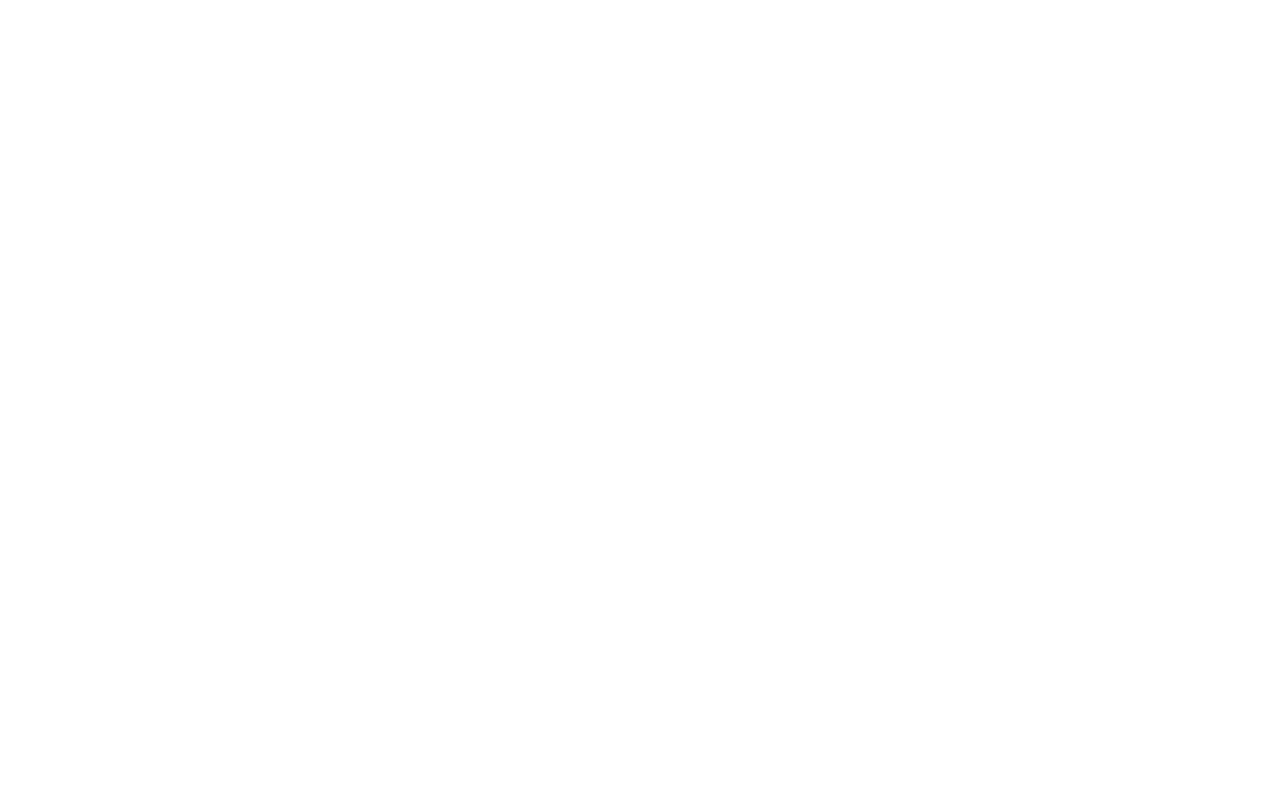
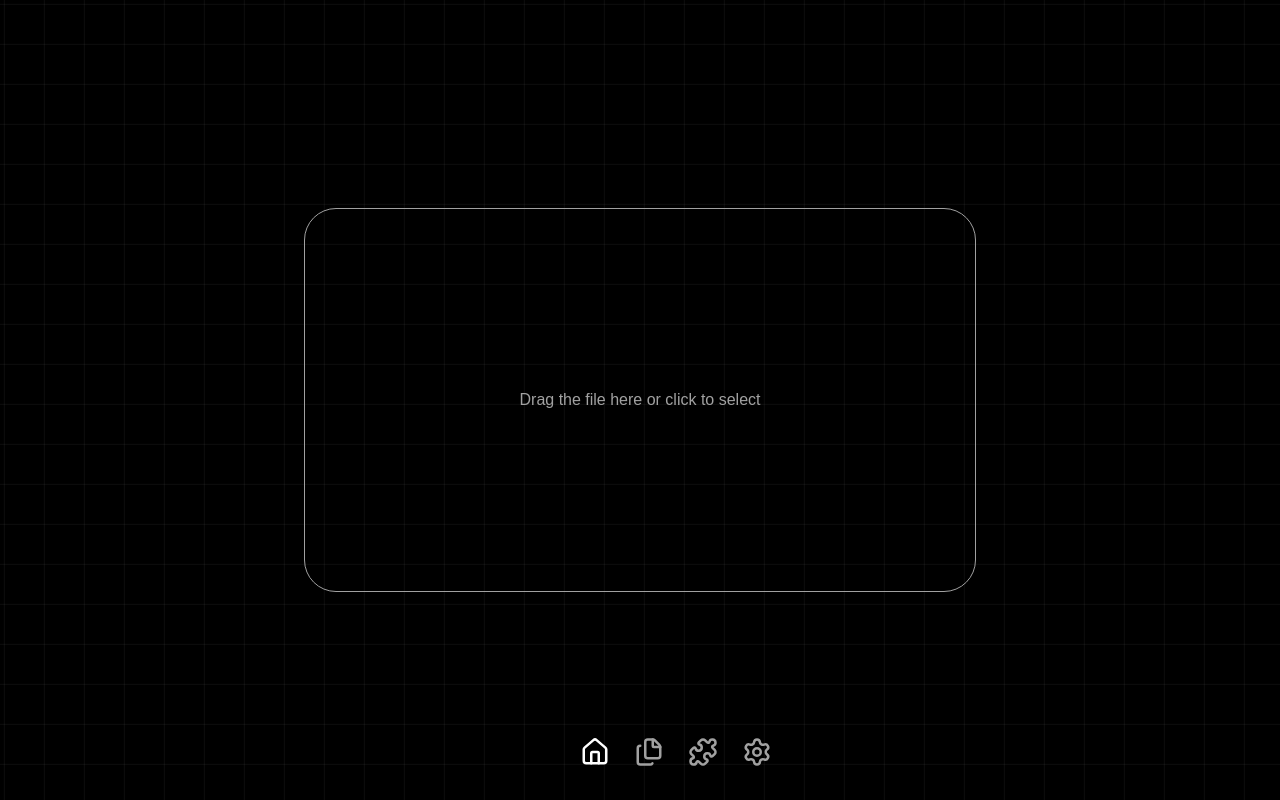
Before and after one commit to Remenex/cloud-remenex, a Next.js app: page / in a window 1280 px wide. Built offline with nearby package versions, Linux system fonts and the light colour scheme; no server answers.

Commit message:
started working on design and ux for home page

```diff
--- a/app/globals.css
+++ b/app/globals.css
@@ -3,6 +3,8 @@
 :root {
   --background: #ffffff;
   --foreground: #171717;
+  --brand-blue: #1a3ffb;
+  --text-color: #a1a1a1;
 }
 
 @theme inline {
@@ -11,6 +13,8 @@
   --font-sans: var(--font-geist-sans);
   --font-mono: var(--font-geist-mono);
   --color-border: var(--border);
+  --color-brand-blue: var(--brand-blue);
+  --color-text: var(--text-color);
 }
 
 @media (prefers-color-scheme: dark) {
@@ -18,11 +22,22 @@
     --background: #0a0a0a;
     --foreground: #ededed;
     --border: #2e2e2e;
+    --brand-blue: #1a3ffb;
+    --text-color: #a1a1a1;
   }
 }
 
 body {
   background: var(--background);
-  color: var(--foreground);
+  color: var(--text-color);
   font-family: Arial, Helvetica, sans-serif;
 }
+
+@keyframes gridMove {
+  from {
+    background-position: 0 0;
+  }
+  to {
+    background-position: 40px 40px;
+  }
+}
--- a/app/page.tsx
+++ b/app/page.tsx
@@ -1,3 +1,14 @@
+import GridBackground from "@/components/grid-background";
+import Navigation from "@/features/navigation/components/navigation";
+import Upload from "@/features/upload/components/upload";
+
 export default function Home() {
-  return <main></main>;
+  return (
+    <GridBackground>
+      <main className="flex justify-center items-center h-screen">
+        <Navigation />
+        <Upload />
+      </main>
+    </GridBackground>
+  );
 }
--- /dev/null
+++ b/components/grid-background.tsx
@@ -0,0 +1,19 @@
+export default function GridBackground({
+  children,
+}: {
+  children: React.ReactNode;
+}) {
+  return (
+    <div
+      className="
+    min-h-screen
+    bg-black
+    bg-[linear-gradient(to_right,rgba(255,255,255,0.05)_1px,transparent_1px),linear-gradient(to_bottom,rgba(255,255,255,0.05)_1px,transparent_1px)]
+    bg-size-[40px_40px]
+    animate-[gridMove_5s_linear_infinite]
+  "
+    >
+      {children}
+    </div>
+  );
+}
--- /dev/null
+++ b/features/navigation/components/nav-icon.tsx
@@ -0,0 +1,31 @@
+"use client";
+import Link from "next/link";
+import { usePathname } from "next/navigation";
+import { ReactNode } from "react";
+
+type Props = {
+  icon: ReactNode;
+  link?: string;
+} & React.HTMLAttributes<HTMLDivElement>;
+
+export default function NavIcon({ icon, link, ...props }: Props) {
+  const currentPath = usePathname();
+  const isActive = currentPath === link;
+
+  const className = `w-fit rounded-xl cursor-pointer transition duration-200
+    ${isActive ? "text-white" : "hover:text-white"} ${props.className ?? ""}`;
+
+  const content = (
+    <div {...props} className={className}>
+      {icon}
+    </div>
+  );
+
+  return link ? (
+    <Link className="block w-fit" href={link}>
+      {content}
+    </Link>
+  ) : (
+    content
+  );
+}
--- /dev/null
+++ b/features/navigation/components/navigation.tsx
@@ -0,0 +1,22 @@
+"use client";
+
+import UserAvatar from "@/features/user/components/user-avatar";
+import { Files, House, Puzzle, Settings } from "lucide-react";
+import Link from "next/link";
+import NavIcon from "./nav-icon";
+
+export default function Navigation() {
+  return (
+    <aside className="m-auto w-fit p-3 flex items-center fixed bottom-0 left-1/2 transform -translate-x-1/2">
+      <nav className="flex gap-6 items-center rounded-full bg-border px-5 py-3">
+        <Link href="#">
+          <UserAvatar sizeRem={3} />
+        </Link>
+        <NavIcon icon={<House size={30} />} link="/" />
+        <NavIcon icon={<Files size={30} />} link="#" />
+        <NavIcon icon={<Puzzle size={30} />} link="#" />
+        <NavIcon icon={<Settings size={30} />} link="#" />
+      </nav>
+    </aside>
+  );
+}
--- /dev/null
+++ b/features/upload/components/upload.tsx
@@ -0,0 +1,104 @@
+"use client";
+import { getUserColor } from "@/lib/helpers/get-user-color";
+import { FilePlus } from "lucide-react";
+import { useSession } from "next-auth/react";
+import { ChangeEvent, DragEvent, MouseEvent, useRef, useState } from "react";
+
+export default function Upload() {
+  const { data: session } = useSession();
+  const bgColor = getUserColor(session?.user);
+
+  const [file, setFile] = useState<File | null>(null);
+  const [dragOver, setDragOver] = useState(false);
+  const [hover, setHover] = useState(false);
+  const [cursorPos, setCursorPos] = useState({ x: 0, y: 0 });
+
+  const inputRef = useRef<HTMLInputElement>(null);
+
+  const handleMouseMove = (e: MouseEvent<HTMLDivElement>) => {
+    const rect = e.currentTarget.getBoundingClientRect();
+    setCursorPos({
+      x: e.clientX - rect.left,
+      y: e.clientY - rect.top,
+    });
+  };
+
+  const handleDragOver = (e: DragEvent<HTMLDivElement>) => {
+    e.preventDefault();
+    setDragOver(true);
+  };
+
+  const handleDragLeave = () => {
+    setDragOver(false);
+  };
+
+  const handleDrop = (e: DragEvent<HTMLDivElement>) => {
+    e.preventDefault();
+    setDragOver(false);
+    const droppedFile = e.dataTransfer.files[0];
+    if (droppedFile) setFile(droppedFile);
+  };
+
+  const handleFileChange = (e: ChangeEvent<HTMLInputElement>) => {
+    const selectedFile = e.target.files?.[0];
+    if (selectedFile) setFile(selectedFile);
+  };
+
+  return (
+    <div className="flex flex-col items-center justify-center">
+      <div
+        className={`relative w-2xl p-20 border border-border max-w-3xl h-96 rounded-4xl flex flex-col items-center justify-center
+          transition-all duration-300
+          ${hover ? "cursor-none" : "cursor-pointer"}
+          ${dragOver ? "scale-105" : ""}
+        `}
+        onMouseEnter={() => setHover(true)}
+        onMouseLeave={() => setHover(false)}
+        onMouseMove={handleMouseMove}
+        onDragOver={handleDragOver}
+        onDragLeave={handleDragLeave}
+        onDrop={handleDrop}
+        onClick={() => {
+          inputRef.current?.click();
+          setHover(false);
+        }}
+      >
+        <p>Drag the file here or click to select</p>
+
+        {hover && (
+          <div
+            className="whitespace-nowrap flex items-center gap-2 bg-border pointer-events-none absolute px-4 py-2 text-white text-sm rounded-full shadow-xl transition-transform duration-75"
+            style={{
+              left: cursorPos.x,
+              top: cursorPos.y,
+              transform: "translate(-50%, -150%)",
+              backgroundColor: bgColor,
+            }}
+          >
+            <FilePlus />
+            <p className="text-lg">Add file</p>
+          </div>
+        )}
+
+        <input
+          ref={inputRef}
+          type="file"
+          className="hidden"
+          onChange={handleFileChange}
+        />
+      </div>
+
+      {file && (
+        <div className="mt-4 p-3 bg-gray-100 rounded-lg flex items-center justify-between w-full max-w-lg">
+          <span className="text-gray-700">{file.name}</span>
+          <button
+            className="text-red-500 hover:text-red-700"
+            onClick={() => setFile(null)}
+          >
+            Ukloni
+          </button>
+        </div>
+      )}
+    </div>
+  );
+}
--- /dev/null
+++ b/features/user/components/user-avatar.tsx
@@ -0,0 +1,30 @@
+import { getUserColor } from "@/lib/helpers/get-user-color";
+import { getUserInitials } from "@/lib/helpers/get-user-initials";
+import { useSession } from "next-auth/react";
+
+type Props = {
+  sizeRem: number;
+};
+
+export default function UserAvatar({ sizeRem }: Props) {
+  const { data: session } = useSession();
+  const bgColor = getUserColor(session?.user);
+  const { firstname, lastname } = getUserInitials(session?.user);
+
+  const sizeStyle = {
+    width: `${sizeRem}rem`,
+    height: `${sizeRem}rem`,
+    minWidth: `${sizeRem}rem`,
+    minHeight: `${sizeRem}rem`,
+  };
+
+  return (
+    <div
+      style={{ ...sizeStyle, backgroundColor: bgColor }}
+      className="rounded-full text-white/60 flex items-center justify-center text-xl/8 gap-1"
+    >
+      <span>{firstname.charAt(0).toLocaleUpperCase()}</span>
+      <span>{lastname.charAt(0).toLocaleUpperCase()}</span>
+    </div>
+  );
+}
--- /dev/null
+++ b/lib/helpers/get-user-color.ts
@@ -0,0 +1,10 @@
+import { getUserInitials } from "./get-user-initials";
+import { getColorForLetter } from "./letter-color";
+
+export function getUserColor(user?: {
+  name?: string | null;
+  email?: string | null;
+}) {
+  const { firstname } = getUserInitials(user);
+  return getColorForLetter(firstname.charAt(0));
+}
--- /dev/null
+++ b/lib/helpers/get-user-initials.ts
@@ -0,0 +1,21 @@
+export function getUserInitials(user?: {
+  name?: string | null;
+  email?: string | null;
+}) {
+  let firstname = "";
+  let lastname = "";
+
+  if (!user) return { firstname, lastname };
+
+  if (user.name) {
+    const nameParts = user.name.trim().split(" ");
+    firstname = nameParts[0] ?? "";
+    lastname = nameParts[1] ?? "";
+  } else if (user.email) {
+    const email = user.email.trim();
+    firstname = email[0] ?? "";
+    lastname = email[1] ?? "";
+  }
+
+  return { firstname, lastname };
+}
--- /dev/null
+++ b/lib/helpers/letter-color.ts
@@ -0,0 +1,33 @@
+const letterColors: Record<string, string> = {
+  A: "#FF6B6B", // coral red
+  B: "#4D96FF", // bright blue
+  C: "#6BCB77", // fresh green
+  D: "#FFD93D", // warm yellow
+  E: "#B983FF", // soft purple
+  F: "#FF8FAB", // pink
+  G: "#2EC4B6", // mint teal
+  H: "#F77F00", // vivid orange
+  I: "#4895EF", // sky blue
+  J: "#9D4EDD", // vibrant violet
+  K: "#43AA8B", // emerald teal
+  L: "#F94144", // modern red
+  M: "#277DA1", // deep blue
+  N: "#90BE6D", // soft green
+  O: "#FFAFCC", // pastel pink
+  P: "#3A86FF", // strong blue
+  Q: "#FF006E", // hot pink
+  R: "#8338EC", // rich purple
+  S: "#06D6A0", // aqua green
+  T: "#FFBE0B", // golden yellow
+  U: "#FB5607", // bright orange
+  V: "#118AB2", // ocean blue
+  W: "#8AC926", // lime green
+  X: "#C77DFF", // light violet
+  Y: "#4361EE", // indigo blue
+  Z: "#495057", // modern dark gray
+};
+
+export function getColorForLetter(letter: string): string {
+  const upper = letter.toUpperCase();
+  return letterColors[upper];
+}
```
Also changed, not shown: app/layout.tsx (+8 -0 lines), public/images/logo-transparent.svg (added).
